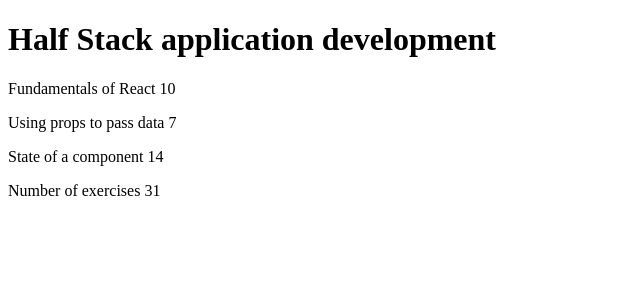
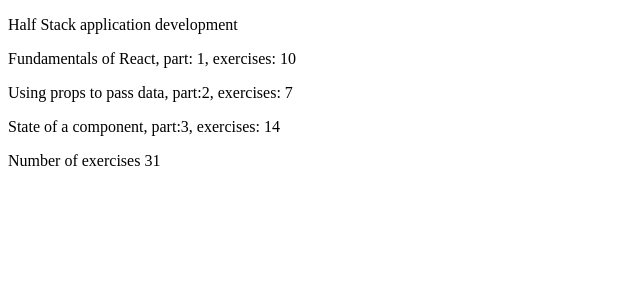
Before and after one commit to katerinaShchuka/fullstackhypart1, a React (Create React App) app: page / in a window 1280 px wide. Shown: the top 300 px of the page, without its empty margins (0-640 px from the left). Built offline with nearby package versions, Linux system fonts and the light colour scheme.

Commit message:
exercise 1.1

```diff
--- a/src/App.js
+++ b/src/App.js
@@ -1,25 +1,48 @@
-const App = () => {
-  const course = 'Half Stack application development'
-  const part1 = 'Fundamentals of React'
-  const exercises1 = 10
-  const part2 = 'Using props to pass data'
-  const exercises2 = 7
-  const part3 = 'State of a component'
-  const exercises3 = 14
+const Hello = ({course}) => {
 
   return (
     <div>
-      <h1>{course}</h1>
       <p>
-        {part1} {exercises1}
+        {course}
       </p>
-      <p>
-        {part2} {exercises2}
-      </p>
-      <p>
-        {part3} {exercises3}
-      </p>
-      <p>Number of exercises {exercises1 + exercises2 + exercises3}</p>
+    </div>
+  )
+}
+
+const Content = () => {
+  const tasks = [
+    { name: 'Fundamentals of React', part: 1, exercises: 10},
+    { name: 'Using props to pass data', part: 2, exercises: 7},
+    { name: 'State of a component', part: 3, exercises: 14},
+  ]
+  return (
+    <div>
+      <p>{tasks[0].name}, part: {tasks[0].part}, exercises: {tasks[0].exercises}</p>
+      <p>{tasks[1].name}, part:{tasks[1].part}, exercises: {tasks[1].exercises}</p>
+      <p>{tasks[2].name}, part:{tasks[2].part}, exercises: {tasks[2].exercises}</p>
+    </div>
+  )
+}
+
+const Total = () => {
+  const exercises1 = 10
+  const exercises2 = 7
+  const exercises3 = 14
+  return (
+    <div>
+<p>Number of exercises {exercises1 + exercises2 + exercises3}</p>
+    </div>
+  )
+}
+
+const App = () => {
+  const course = 'Half Stack application development'
+
+  return (
+    <div>
+      <Hello course={course}/>
+      <Content />
+      <Total />
     </div>
   )
 }
```
